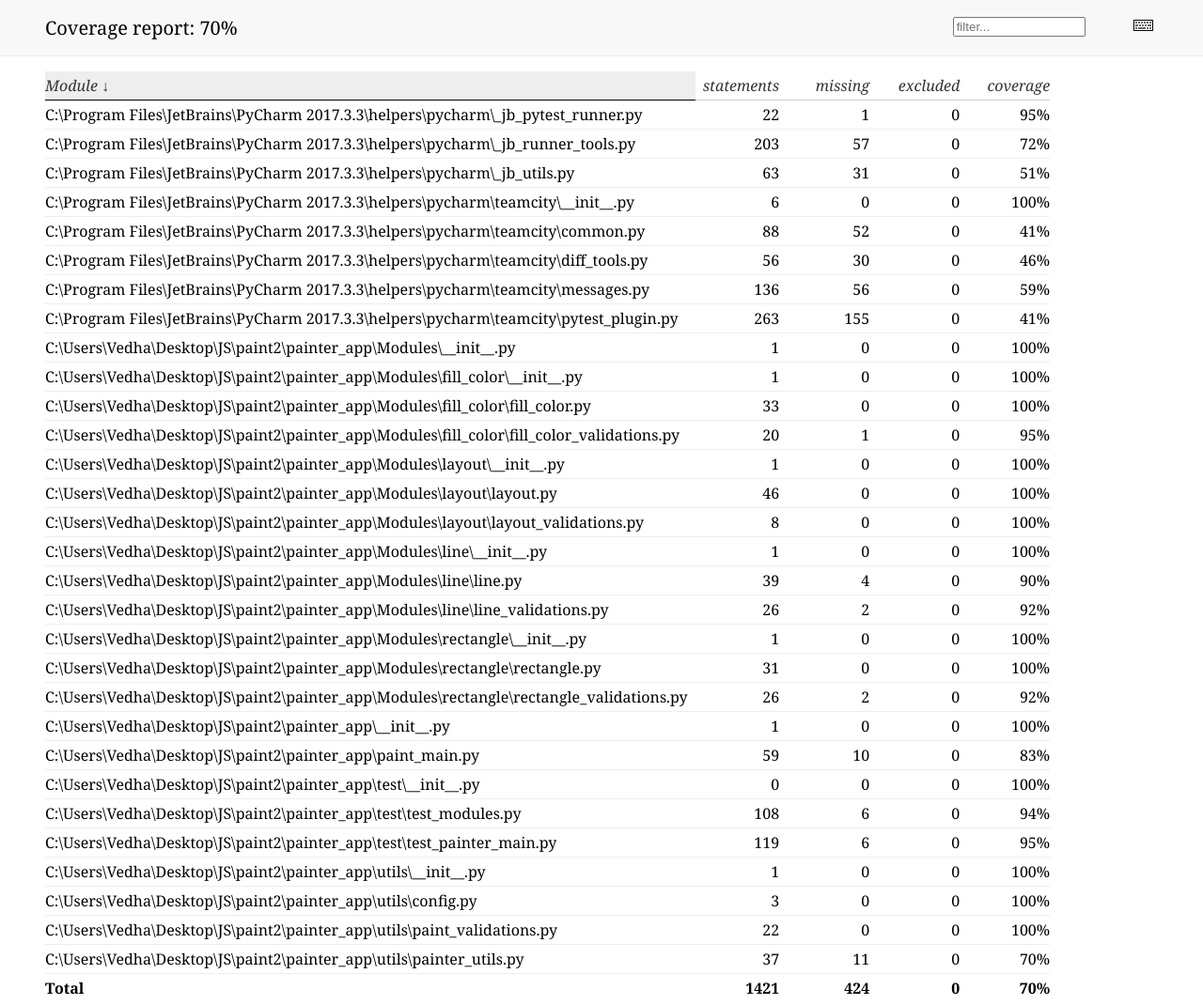
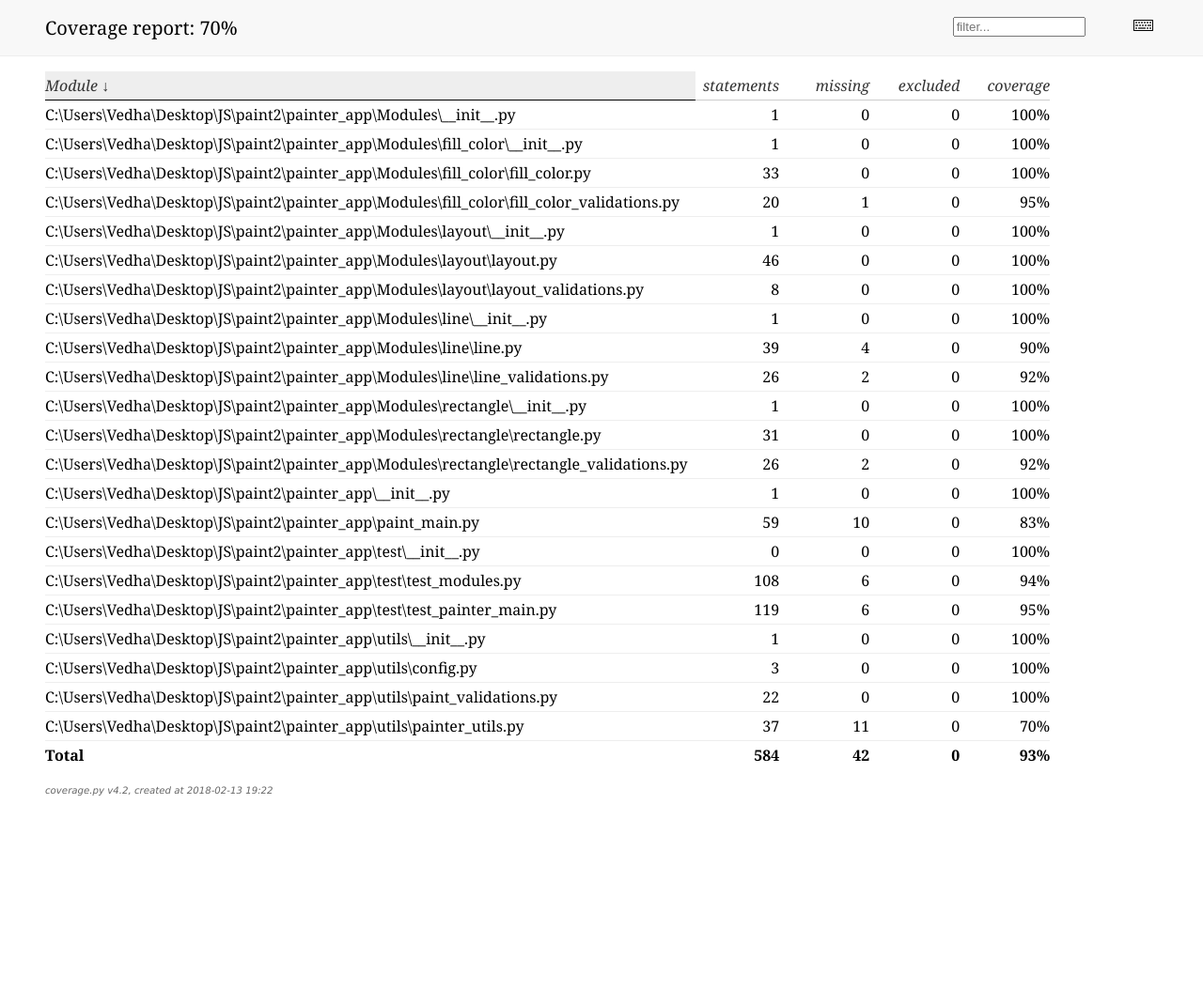
Before and after one commit to vedanalytics/paint2, a plain HTML site: page painter_app/test_results/index.html in a window 1280 px wide. Shown: the top 1070 px of the page at 94% size. After the commit the page ends 865 px from the top, so only its background shows below. Drawn offline with Linux system fonts and the light colour scheme.

Commit message:
[Paint] Working fine

```diff
--- a/painter_app/test_results/index.html
+++ b/painter_app/test_results/index.html
@@ -65,86 +65,14 @@
         <tfoot>
             <tr class="total">
                 <td class="name left">Total</td>
-                <td>1421</td>
-                <td>424</td>
+                <td>584</td>
+                <td>42</td>
                 <td>0</td>
 
-                <td class="right" data-ratio="997 1421">70%</td>
+                <td class="right" data-ratio="584 42">93%</td>
             </tr>
         </tfoot>
         <tbody>
-
-            <tr class="file">
-                <td class="name left"><a href="_Program Files_JetBrains_PyCharm 2017_3_3_helpers_pycharm__jb_pytest_runner_py.html">C:\Program Files\JetBrains\PyCharm 2017.3.3\helpers\pycharm\_jb_pytest_runner.py</a></td>
-                <td>22</td>
-                <td>1</td>
-                <td>0</td>
-
-                <td class="right" data-ratio="21 22">95%</td>
-            </tr>
-
-            <tr class="file">
-                <td class="name left"><a href="_Program Files_JetBrains_PyCharm 2017_3_3_helpers_pycharm__jb_runner_tools_py.html">C:\Program Files\JetBrains\PyCharm 2017.3.3\helpers\pycharm\_jb_runner_tools.py</a></td>
-                <td>203</td>
-                <td>57</td>
-                <td>0</td>
-
-                <td class="right" data-ratio="146 203">72%</td>
-            </tr>
-
-            <tr class="file">
-                <td class="name left"><a href="_Program Files_JetBrains_PyCharm 2017_3_3_helpers_pycharm__jb_utils_py.html">C:\Program Files\JetBrains\PyCharm 2017.3.3\helpers\pycharm\_jb_utils.py</a></td>
-                <td>63</td>
-                <td>31</td>
-                <td>0</td>
-
-                <td class="right" data-ratio="32 63">51%</td>
-            </tr>
-
-            <tr class="file">
-                <td class="name left"><a href="_Program Files_JetBrains_PyCharm 2017_3_3_helpers_pycharm_teamcity___init___py.html">C:\Program Files\JetBrains\PyCharm 2017.3.3\helpers\pycharm\teamcity\__init__.py</a></td>
-                <td>6</td>
-                <td>0</td>
-                <td>0</td>
-
-                <td class="right" data-ratio="6 6">100%</td>
-            </tr>
-
-            <tr class="file">
-                <td class="name left"><a href="_Program Files_JetBrains_PyCharm 2017_3_3_helpers_pycharm_teamcity_common_py.html">C:\Program Files\JetBrains\PyCharm 2017.3.3\helpers\pycharm\teamcity\common.py</a></td>
-                <td>88</td>
-                <td>52</td>
-                <td>0</td>
-
-                <td class="right" data-ratio="36 88">41%</td>
-            </tr>
-
-            <tr class="file">
-                <td class="name left"><a href="_Program Files_JetBrains_PyCharm 2017_3_3_helpers_pycharm_teamcity_diff_tools_py.html">C:\Program Files\JetBrains\PyCharm 2017.3.3\helpers\pycharm\teamcity\diff_tools.py</a></td>
-                <td>56</td>
-                <td>30</td>
-                <td>0</td>
-
-                <td class="right" data-ratio="26 56">46%</td>
-            </tr>
-
-            <tr class="file">
-                <td class="name left"><a href="_Program Files_JetBrains_PyCharm 2017_3_3_helpers_pycharm_teamcity_messages_py.html">C:\Program Files\JetBrains\PyCharm 2017.3.3\helpers\pycharm\teamcity\messages.py</a></td>
-                <td>136</td>
-                <td>56</td>
-                <td>0</td>
-
-                <td class="right" data-ratio="80 136">59%</td>
-            </tr>
-
-            <tr class="file">
-                <td class="name left"><a href="_Program Files_JetBrains_PyCharm 2017_3_3_helpers_pycharm_teamcity_pytest_plugin_py.html">C:\Program Files\JetBrains\PyCharm 2017.3.3\helpers\pycharm\teamcity\pytest_plugin.py</a></td>
-                <td>263</td>
-                <td>155</td>
-                <td>0</td>
-
-                <td class="right" data-ratio="108 263">41%</td>
-            </tr>
 
             <tr class="file">
                 <td class="name left"><a href="_Users_Vedha_Desktop_JS_paint2_painter_app_Modules___init___py.html">C:\Users\Vedha\Desktop\JS\paint2\painter_app\Modules\__init__.py</a></td>
```
Also changed, not shown: 4 other files.
